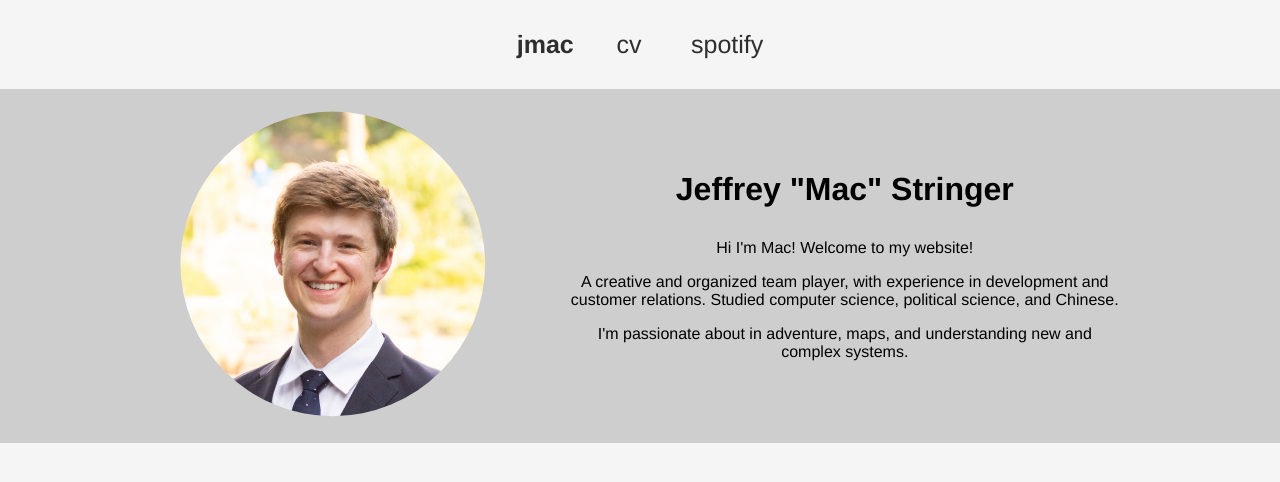
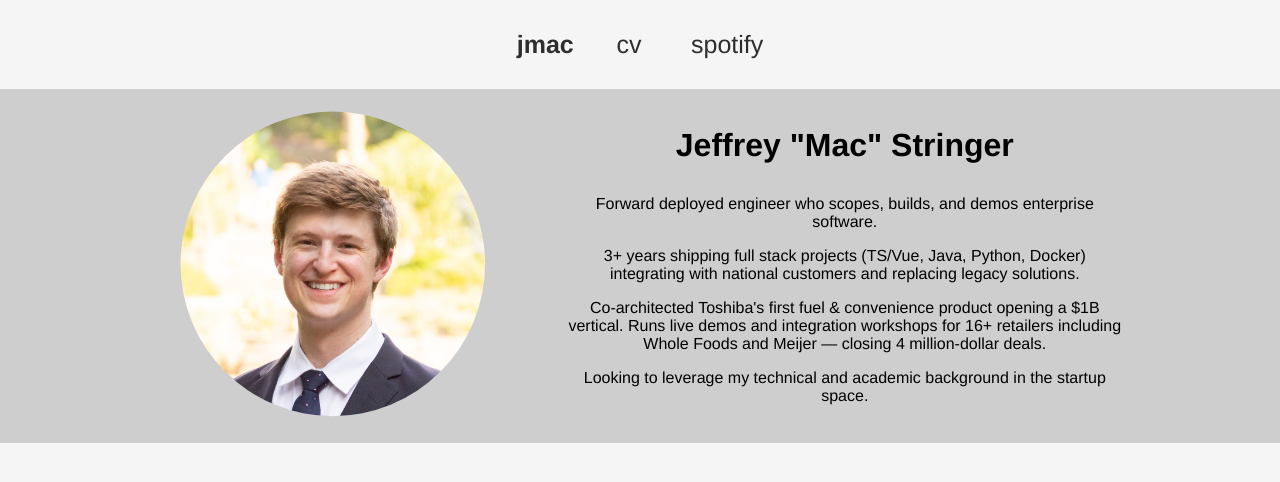
Before and after one commit to macstringer/macstringer.com, a Vue app: page /cv in a window 1280 px wide. Shown: the top 482 px of the page. Built offline with nearby package versions, Linux system fonts and the light colour scheme.

Commit message:
content change

```diff
--- a/src/views/Cv.vue
+++ b/src/views/Cv.vue
@@ -1,10 +1,6 @@
 <template>
     <div class="content">
         <div class="contentMain">
-
-            <div class="cv-header">
-                <p class="email">jmacstringer@gmail.com</p>
-            </div>
 
             <div class="element">
                 <h1> Education </h1>
@@ -175,6 +171,7 @@ a:hover {
 
 .element {
     padding-bottom: 3%;
+    width: 100%;
 }
 .card {
     padding-bottom: 3%;
--- a/src/views/Home.vue
+++ b/src/views/Home.vue
@@ -10,14 +10,17 @@
         </div>
         <div>
           <p>
-            Hi I'm Mac! Welcome to my website!
+            Forward deployed engineer who scopes, builds, and demos enterprise software.
           </p>
           <p>
-            A creative and organized team player, with experience in development and customer relations.
-            Studied computer science, political science, and Chinese.
+            3+ years shipping full stack projects (TS/Vue, Java, Python, Docker) integrating with national customers and replacing legacy solutions.
           </p>
           <p>
-            I'm passionate about in adventure, maps, and understanding new and complex systems.
+            Co-architected Toshiba's first fuel &amp; convenience product opening a $1B vertical.
+            Runs live demos and integration workshops for 16+ retailers including Whole Foods and Meijer — closing 4 million-dollar deals.
+          </p>
+          <p>
+            Looking to leverage my technical and academic background in the startup space.
           </p>
           <!-- and understanding how the world works? -->
         </div>
```
